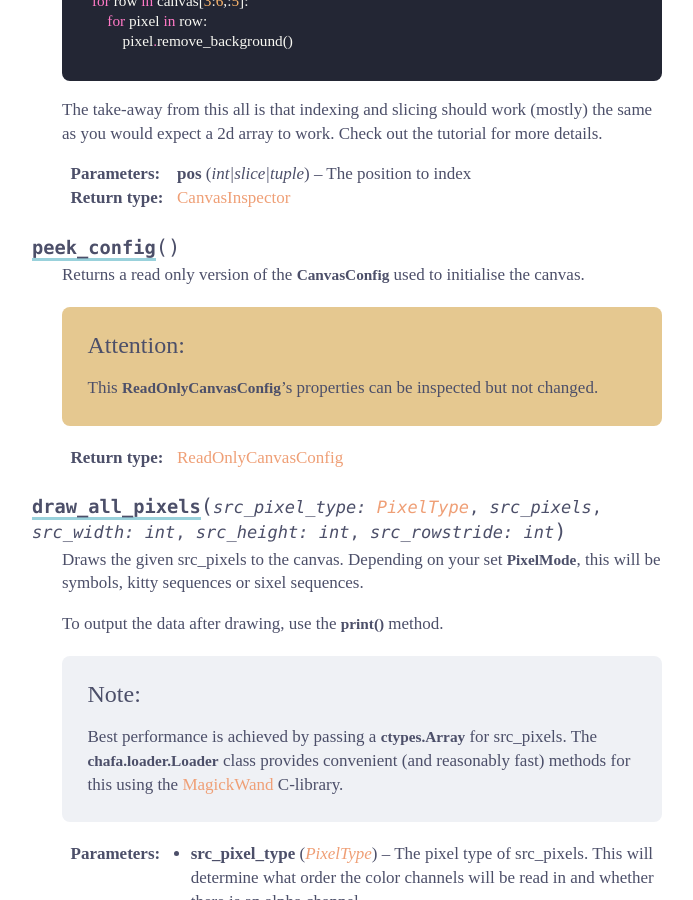
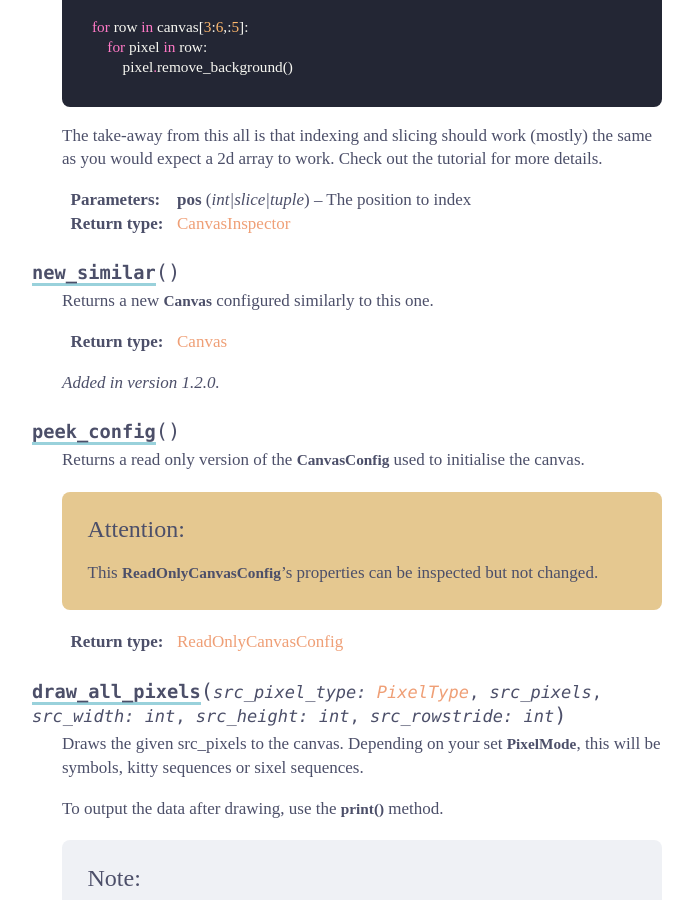
Before and after one commit to GuardKenzie/chafa.py, a Sphinx documentation site: the page built from docs/api/Canvas.rst, in a window 1280 px wide and 900 px high, scrolled down 2006 px. Shown: the whole window, without its empty margins (418-1111 px from the left). Built offline with Sphinx 7.4.7, drawn with Linux system fonts in a browser that asks for light colours; some web fonts are replaced.

Commit message:
Docs: Added an entry for Canvas.new_similar

```diff
--- a/docs/api/Canvas.rst
+++ b/docs/api/Canvas.rst
@@ -78,6 +78,15 @@ The :py:class:`Canvas` supports indexing (and slicing) with ``[]``! This will re
         :param int|slice|tuple pos: The position to index
 
         :rtype: CanvasInspector
+
+
+    .. py:method:: new_similar()
+
+        Returns a new :py:class:`Canvas` configured similarly to this one.
+
+        :rtype: Canvas
+
+        .. versionadded:: 1.2.0
 
 
     .. py:method:: peek_config()
```
